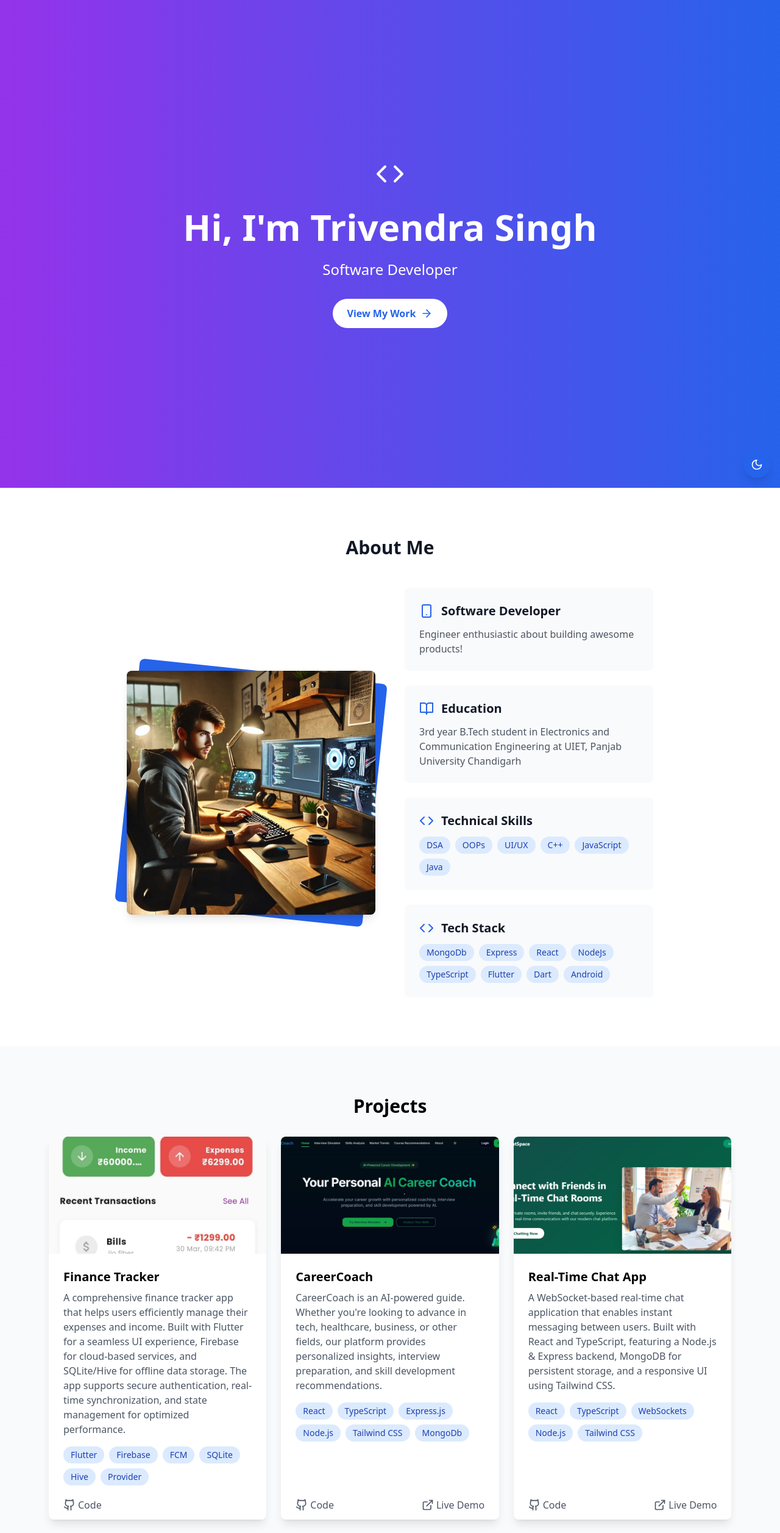
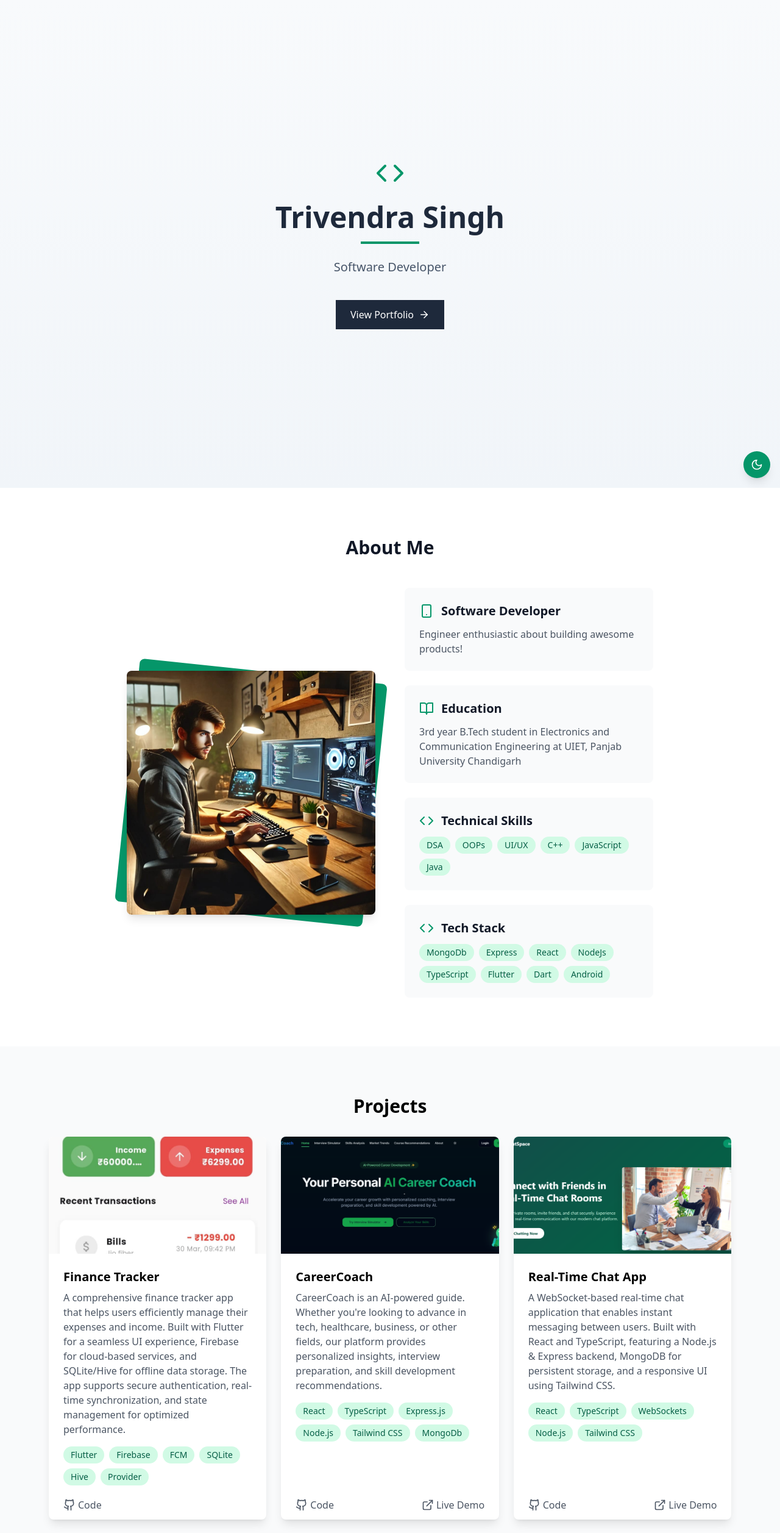
Before and after one commit to singhtrivendra/portfolio, a React (Vite) app: page / in a window 1280 px wide. Shown: the top 2514 px of the page at 61% size. Built offline with nearby package versions, Linux system fonts and the light colour scheme; grey boxes are pictures that could not be loaded.

Commit message:
theme change

```diff
--- a/src/components/About.tsx
+++ b/src/components/About.tsx
@@ -12,7 +12,7 @@ export default function About() {
         <div className="grid md:grid-cols-2 gap-12 items-center">
           <div className="animate-slideIn">
             <div className="relative">
-              <div className="absolute inset-0 bg-blue-600 dark:bg-blue-500 rounded-lg transform rotate-6"></div>
+              <div className="absolute inset-0 bg-emerald-600 dark:bg-emerald-500 rounded-lg transform rotate-6"></div>
               {imageError ? (
                 <div className="relative w-full h-[400px] bg-gray-100 dark:bg-gray-800 rounded-lg flex items-center justify-center">
                   <User size={64} className="text-gray-400 dark:text-gray-600" />
@@ -30,7 +30,7 @@ export default function About() {
           <div className="space-y-6 animate-fadeIn" style={{animationDelay: '0.2s'}}>
             <div className="p-6 bg-gray-50 dark:bg-gray-800 rounded-lg transform hover:scale-105 transition duration-300">
               <div className="flex items-center space-x-3 mb-3">
-                <Smartphone className="text-blue-600 dark:text-blue-400" />
+                <Smartphone className="text-emerald-600 dark:text-emerald-400" />
                 <h3 className="text-xl font-semibold text-gray-900 dark:text-white">Software Developer</h3>
               </div>
               <p className="text-gray-600 dark:text-gray-300">
@@ -39,7 +39,7 @@ export default function About() {
             </div>
             <div className="p-6 bg-gray-50 dark:bg-gray-800 rounded-lg transform hover:scale-105 transition duration-300">
               <div className="flex items-center space-x-3 mb-3">
-                <BookOpen className="text-blue-600 dark:text-blue-400" />
+                <BookOpen className="text-emerald-600 dark:text-emerald-400" />
                 <h3 className="text-xl font-semibold text-gray-900 dark:text-white">Education</h3>
               </div>
               <p className="text-gray-600 dark:text-gray-300">
@@ -48,14 +48,14 @@ export default function About() {
             </div>
             <div className="p-6 bg-gray-50 dark:bg-gray-800 rounded-lg transform hover:scale-105 transition duration-300">
               <div className="flex items-center space-x-3 mb-3">
-                <Code className="text-blue-600 dark:text-blue-400" />
+                <Code className="text-emerald-600 dark:text-emerald-400" />
                 <h3 className="text-xl font-semibold text-gray-900 dark:text-white">Technical	Skills</h3>
               </div>
               <div className="flex flex-wrap gap-2">
                 {['DSA', 'OOPs', 'UI/UX', 'C++', 'JavaScript','Java'].map((tech, index) => (
                   <span
                     key={index}
-                    className="bg-blue-100 dark:bg-blue-900 text-blue-800 dark:text-blue-100 px-3 py-1 rounded-full text-sm transition-colors duration-300 hover:bg-blue-200 dark:hover:bg-blue-800"
+                    className="bg-emerald-100 dark:bg-emerald-900 text-emerald-800 dark:text-emerald-100 px-3 py-1 rounded-full text-sm transition-colors duration-300 hover:bg-emerald-200 dark:hover:bg-emerald-800"
                   >
                     {tech}
                   </span>
@@ -64,14 +64,14 @@ export default function About() {
             </div>
             <div className="p-6 bg-gray-50 dark:bg-gray-800 rounded-lg transform hover:scale-105 transition duration-300">
               <div className="flex items-center space-x-3 mb-3">
-                <Code className="text-blue-600 dark:text-blue-400" />
+                <Code className="text-emerald-600 dark:text-emerald-400" />
                 <h3 className="text-xl font-semibold text-gray-900 dark:text-white">Tech Stack</h3>
               </div>
               <div className="flex flex-wrap gap-2">
                 {['MongoDb','Express','React','NodeJs' , 'TypeScript','Flutter', 'Dart', 'Android',].map((tech, index) => (
                   <span
                     key={index}
-                    className="bg-blue-100 dark:bg-blue-900 text-blue-800 dark:text-blue-100 px-3 py-1 rounded-full text-sm transition-colors duration-300 hover:bg-blue-200 dark:hover:bg-blue-800"
+                    className="bg-emerald-100 dark:bg-emerald-900 text-emerald-800 dark:text-emerald-100 px-3 py-1 rounded-full text-sm transition-colors duration-300 hover:bg-emerald-200 dark:hover:bg-emerald-800"
                   >
                     {tech}
                   </span>
--- a/src/components/Experience.tsx
+++ b/src/components/Experience.tsx
@@ -5,10 +5,10 @@ export default function Experience() {
   return (
     <section id="experience" className="py-20">
       <div className="max-w-4xl mx-auto px-4">
-        <h2 className="text-3xl font-bold mb-8 text-center">Experience</h2>
+        <h2 className="text-3xl font-bold mb-8 text-center text-black dark:text-white">Experience</h2>
         <div className="bg-white rounded-lg shadow-lg p-6">
           <div className="flex items-center space-x-2 mb-4">
-            <Building className="text-blue-600" />
+            <Building className="text-emerald-600" />
             <h3 className="text-xl font-semibold">Software Development Intern</h3>
           </div>
           <div className="ml-8">
--- a/src/components/Header.tsx
+++ b/src/components/Header.tsx
@@ -10,10 +10,10 @@ export default function Header() {
             <span className="text-xl font-bold">Trivendra Singh</span>
           </div>
           <div className="hidden md:flex space-x-8">
-            <a href="#about" className="hover:text-blue-400 transition">About</a>
-            <a href="#projects" className="hover:text-blue-400 transition">Projects</a>
-            <a href="#experience" className="hover:text-blue-400 transition">Experience</a>
-            <a href="#contact" className="hover:text-blue-400 transition">Contact</a>
+            <a href="#about" className="hover:text-emerald-400 transition">About</a>
+            <a href="#projects" className="hover:text-emerald-400 transition">Projects</a>
+            <a href="#experience" className="hover:text-emerald-400 transition">Experience</a>
+            <a href="#contact" className="hover:text-emerald-400 transition">Contact</a>
           </div>
         </div>
       </nav>
--- a/src/components/Hero.tsx
+++ b/src/components/Hero.tsx
@@ -3,25 +3,26 @@ import { Code, ArrowRight } from 'lucide-react';
 
 export default function Hero() {
   return (
-    <section className="min-h-screen flex items-center justify-center bg-gradient-to-r from-blue-600 via-purple-600 to-blue-600 dark:from-blue-900 dark:via-purple-900 dark:to-blue-900 text-white py-20 animate-gradient bg-[length:200%_200%]">
+    <section className="min-h-screen flex items-center justify-center bg-gradient-to-b from-slate-50 to-slate-100 dark:from-slate-900 dark:to-slate-800 text-slate-800 dark:text-slate-100 py-20">
       <div className="container mx-auto px-4">
         <div className="max-w-4xl mx-auto text-center">
-          <div className="mb-8 animate-float">
-            <Code size={48} className="inline-block" />
+          <div className="mb-6">
+            <Code size={48} className="inline-block text-emerald-600 dark:text-emerald-400" />
           </div>
-          <h1 className="text-5xl md:text-6xl font-bold mb-6 animate-fadeIn">
-            Hi, I'm Trivendra Singh
+          <h1 className="text-4xl md:text-5xl font-bold mb-4">
+            Trivendra Singh
           </h1>
-          <p className="text-xl md:text-2xl mb-8 opacity-90 animate-fadeIn" style={{animationDelay: '0.2s'}}>
-          Software Developer
+          <div className="w-24 h-1 bg-emerald-600 dark:bg-emerald-400 mx-auto mb-6"></div>
+          <p className="text-lg md:text-xl mb-10 text-slate-600 dark:text-slate-300">
+            Software Developer
           </p>
-          <div className="animate-fadeIn" style={{animationDelay: '0.4s'}}>
+          <div>
             <a
               href="#projects"
-              className="inline-flex items-center px-6 py-3 bg-white text-blue-600 dark:bg-gray-900 dark:text-white rounded-full font-semibold hover:scale-105 transition-all duration-300 hover:shadow-xl"
+              className="inline-flex items-center px-6 py-3 bg-slate-800 text-white dark:bg-emerald-600 dark:text-slate-100 font-medium hover:bg-slate-700 dark:hover:bg-emerald-500 transition-all duration-300"
             >
-              View My Work
-              <ArrowRight className="ml-2" size={20} />
+              View Portfolio
+              <ArrowRight className="ml-2" size={18} />
             </a>
           </div>
         </div>
--- a/src/components/ProjectCard.tsx
+++ b/src/components/ProjectCard.tsx
@@ -38,8 +38,8 @@ export default function ProjectCard({ title, description, tech, github, live, im
           {tech.map((item, i) => (
             <span
               key={i}
-              className="bg-blue-100 dark:bg-blue-900 text-blue-800 dark:text-blue-100 text-sm px-3 py-1 rounded-full transition-colors duration-300 hover:bg-blue-200 dark:hover:bg-blue-800"
-            >
+              className="bg-emerald-100 dark:bg-emerald-900 text-emerald-800 dark:text-emerald-100 px-3 py-1 rounded-full text-sm transition-colors duration-300 hover:bg-emerald-200 dark:hover:bg-emerald-800"
+              >
               {item}
             </span>
           ))}
@@ -47,7 +47,7 @@ export default function ProjectCard({ title, description, tech, github, live, im
         <div className="mt-auto fixed bottom-3 flex space-x-36 ">
           <a
             href={github}
-            className="flex items-center text-gray-600 dark:text-gray-300 hover:text-blue-600 dark:hover:text-blue-400 transition-colors duration-300"
+            className="flex items-center text-gray-600 dark:text-gray-300 hover:text-emerald-600 dark:hover:text-emerald-600 transition-colors duration-300"
             target="_blank"
             rel="noopener noreferrer"
           >
@@ -56,7 +56,7 @@ export default function ProjectCard({ title, description, tech, github, live, im
           </a>
           {isLive ? <a
             href={live}
-            className="flex items-center text-gray-600 dark:text-gray-300 hover:text-blue-600 dark:hover:text-blue-400 transition-colors duration-300"
+            className="flex items-center text-gray-600 dark:text-gray-300 hover:text-emerald-600 dark:hover:text-emerald-400 transition-colors duration-300"
             target="_blank"
             rel="noopener noreferrer"
           >
--- a/src/components/Projects.tsx
+++ b/src/components/Projects.tsx
@@ -68,14 +68,14 @@ export default function Projects() {
       isLive:false,
       image: "https://images.unsplash.com/photo-1551650975-87deedd944c3?auto=format&fit=crop&q=80&w=1974",
     },
-    // {
-    //   title: "contact Form App",
-    //   description: "Android application for picking image and location",
-    //   tech: ["Flutter", "Android", "Geolocation","image_picker"],
-    //   github: "https://github.com/singhtrivendra/contact_form_app",
-    //   isLive:false,
-    //   image: contactform,
-    // },
+    {
+      title: "contact Form App",
+      description: "Android application for picking image and location",
+      tech: ["Flutter", "Android", "Geolocation","image_picker"],
+      github: "https://github.com/singhtrivendra/contact_form_app",
+      isLive:false,
+      image: contactform,
+    },
     {
       title: "Meal App",
       description: "Android application for meal recipes and filters",
--- a/src/components/ThemeToggle.tsx
+++ b/src/components/ThemeToggle.tsx
@@ -8,7 +8,7 @@ export default function ThemeToggle() {
   return (
     <button
       onClick={toggleDarkMode}
-      className="fixed bottom-4 right-4 p-3 rounded-full bg-blue-600 dark:bg-blue-500 text-white shadow-lg hover:scale-110 transition-transform duration-200 z-50"
+      className="fixed bottom-4 right-4 p-3 rounded-full bg-emerald-600 dark:bg-emerald-500 text-white shadow-lg hover:scale-110 transition-transform duration-200 z-50"
       aria-label="Toggle dark mode"
     >
       {isDarkMode ? <Sun size={20} /> : <Moon size={20} />}
```
Also changed, not shown: src/components/Contact.tsx (+4 -4 lines).
